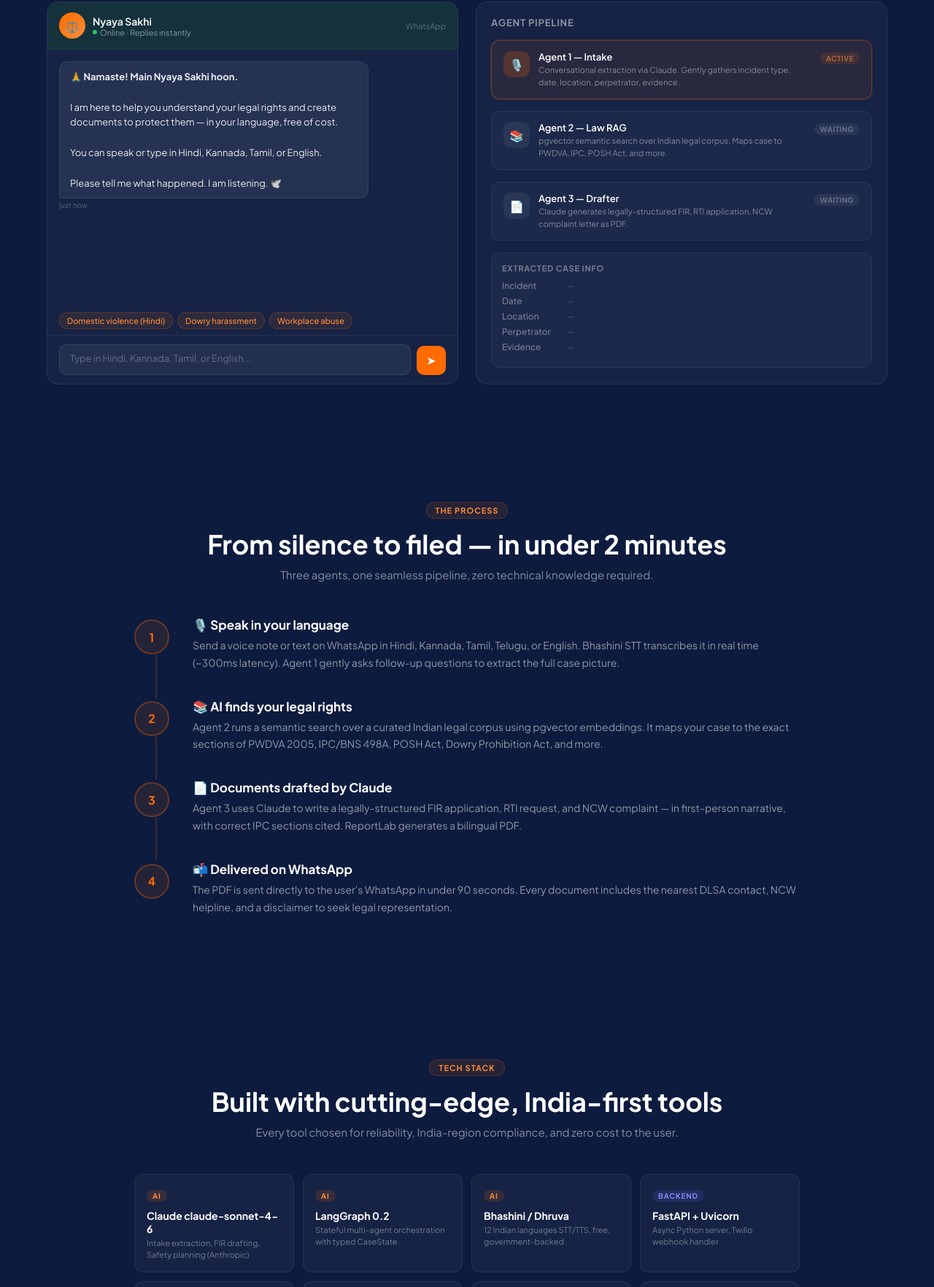
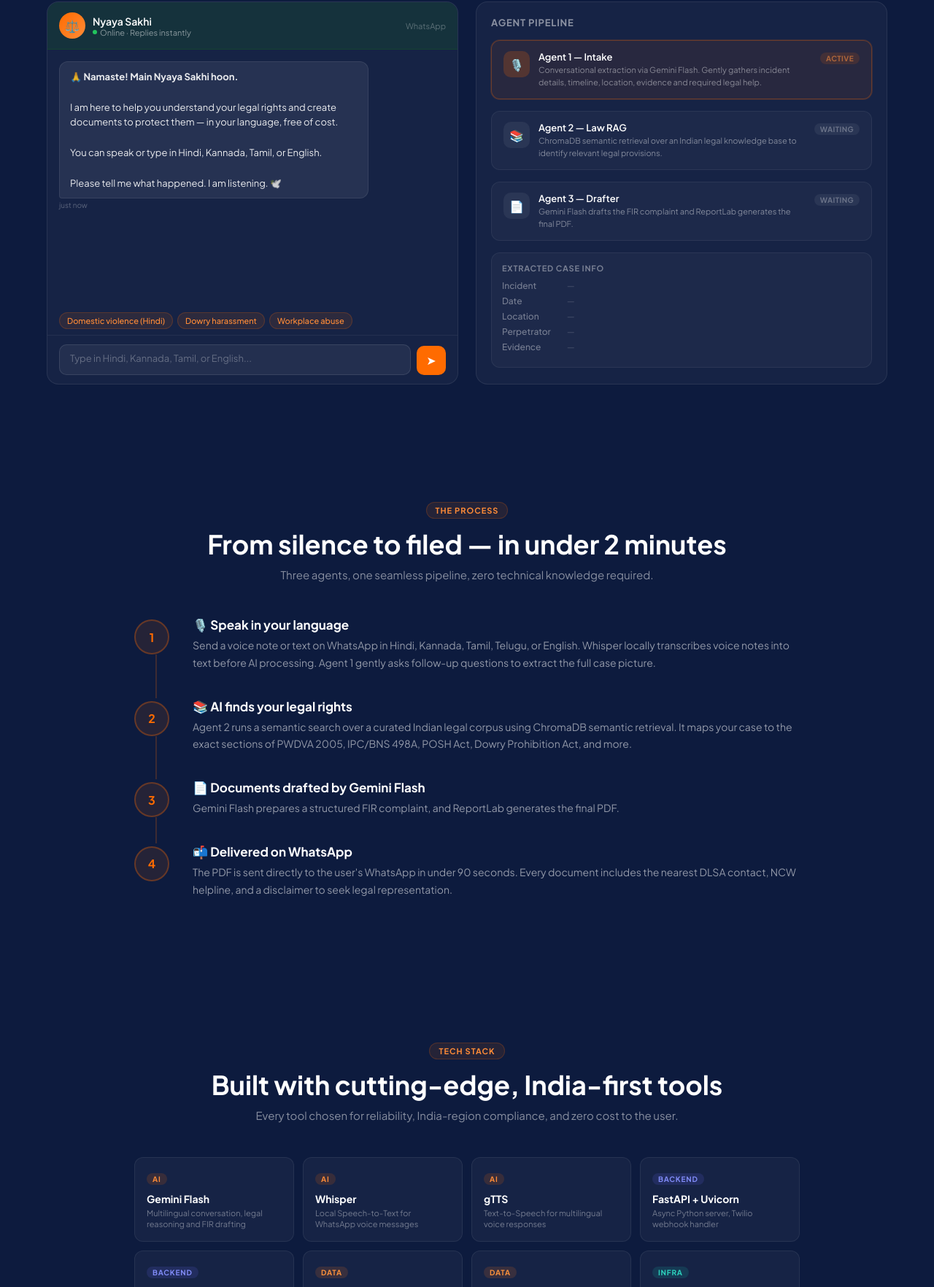
Before and after one commit to AnchalRaoN/nyaya-sakhi, a plain HTML site: page frontend/index.html in a window 1280 px wide. Shown: the part 1036-2800 px from the top of the page at 73% size. Drawn offline with Linux system fonts and the light colour scheme.

Commit message:
Update frontend tech stack

```diff
--- a/frontend/index.html
+++ b/frontend/index.html
@@ -390,7 +390,7 @@
       <a href="#demo" class="nav-link">Demo</a>
       <a href="#how" class="nav-link">How it works</a>
       <a href="#stack" class="nav-link">Tech stack</a>
-      <a href="https://github.com" class="nav-cta" target="_blank">GitHub →</a>
+      <a href="https://github.com/AnchalRaoN/nyaya-sakhi" class="nav-cta" target="_blank">GitHub →</a>
     </div>
   </div>
 </nav>
@@ -409,7 +409,7 @@
       <span>Legal aid for every<br/><span class="highlight">Indian woman.</span></span>
     </h1>
     <p class="hero-sub">
-      An agentic AI system that collapses the legal access gap — voice-to-FIR in 90 seconds,
+      An agentic AI system that collapses the legal access gap — voice-to-FIR in minutes,
       in your language, on WhatsApp, at zero cost.
     </p>
     <div class="hero-stats">
@@ -484,7 +484,7 @@
         <div class="agent-icon">🎙️</div>
         <div class="agent-info">
           <div class="agent-name">Agent 1 — Intake</div>
-          <div class="agent-desc">Conversational extraction via Claude. Gently gathers incident type, date, location, perpetrator, evidence.</div>
+          <div class="agent-desc">Conversational extraction via Gemini Flash. Gently gathers incident details, timeline, location, evidence and required legal help.</div>
         </div>
         <span class="agent-status status-active" id="a1status">ACTIVE</span>
       </div>
@@ -493,7 +493,7 @@
         <div class="agent-icon">📚</div>
         <div class="agent-info">
           <div class="agent-name">Agent 2 — Law RAG</div>
-          <div class="agent-desc">pgvector semantic search over Indian legal corpus. Maps case to PWDVA, IPC, POSH Act, and more.</div>
+          <div class="agent-desc">ChromaDB semantic retrieval over an Indian legal knowledge base to identify relevant legal provisions.</div>
         </div>
         <span class="agent-status status-waiting" id="a2status">WAITING</span>
       </div>
@@ -502,7 +502,7 @@
         <div class="agent-icon">📄</div>
         <div class="agent-info">
           <div class="agent-name">Agent 3 — Drafter</div>
-          <div class="agent-desc">Claude generates legally-structured FIR, RTI application, NCW complaint letter as PDF.</div>
+          <div class="agent-desc">Gemini Flash drafts the FIR complaint and ReportLab generates the final PDF.</div>
         </div>
         <span class="agent-status status-waiting" id="a3status">WAITING</span>
       </div>
@@ -546,7 +546,7 @@
       <div class="step-num">1</div>
       <div class="step-body">
         <div class="step-title">🎙️ Speak in your language</div>
-        <div class="step-desc">Send a voice note or text on WhatsApp in Hindi, Kannada, Tamil, Telugu, or English. Bhashini STT transcribes it in real time (~300ms latency). Agent 1 gently asks follow-up questions to extract the full case picture.</div>
+        <div class="step-desc">Send a voice note or text on WhatsApp in Hindi, Kannada, Tamil, Telugu, or English. Whisper locally transcribes voice notes into text before AI processing. Agent 1 gently asks follow-up questions to extract the full case picture.</div>
       </div>
     </div>
     <div class="step">
@@ -554,15 +554,15 @@
       <div class="step-num">2</div>
       <div class="step-body">
         <div class="step-title">📚 AI finds your legal rights</div>
-        <div class="step-desc">Agent 2 runs a semantic search over a curated Indian legal corpus using pgvector embeddings. It maps your case to the exact sections of PWDVA 2005, IPC/BNS 498A, POSH Act, Dowry Prohibition Act, and more.</div>
+        <div class="step-desc">Agent 2 runs a semantic search over a curated Indian legal corpus using ChromaDB semantic retrieval. It maps your case to the exact sections of PWDVA 2005, IPC/BNS 498A, POSH Act, Dowry Prohibition Act, and more.</div>
       </div>
     </div>
     <div class="step">
       <div class="step-line"></div>
       <div class="step-num">3</div>
       <div class="step-body">
-        <div class="step-title">📄 Documents drafted by Claude</div>
-        <div class="step-desc">Agent 3 uses Claude to write a legally-structured FIR application, RTI request, and NCW complaint — in first-person narrative, with correct IPC sections cited. ReportLab generates a bilingual PDF.</div>
+        <div class="step-title">📄 Documents drafted by Gemini Flash</div>
+        <div class="step-desc">Gemini Flash prepares a structured FIR complaint, and ReportLab generates the final PDF.</div>
       </div>
     </div>
     <div class="step">
@@ -583,14 +583,14 @@
     <p>Every tool chosen for reliability, India-region compliance, and zero cost to the user.</p>
   </div>
   <div class="stack-grid">
-    <div class="stack-card"><span class="stack-tag tag-ai">AI</span><div class="stack-name">Claude claude-sonnet-4-6</div><div class="stack-role">Intake extraction, FIR drafting, Safety planning (Anthropic)</div></div>
-    <div class="stack-card"><span class="stack-tag tag-ai">AI</span><div class="stack-name">LangGraph 0.2</div><div class="stack-role">Stateful multi-agent orchestration with typed CaseState</div></div>
-    <div class="stack-card"><span class="stack-tag tag-ai">AI</span><div class="stack-name">Bhashini / Dhruva</div><div class="stack-role">12 Indian languages STT/TTS, free, government-backed</div></div>
+    <div class="stack-card"><span class="stack-tag tag-ai">AI</span><div class="stack-name">Gemini Flash</div><div class="stack-role">Multilingual conversation, legal reasoning and FIR drafting</div></div>
+    <div class="stack-card"><span class="stack-tag tag-ai">AI</span><div class="stack-name">Whisper</div><div class="stack-role">Local Speech-to-Text for WhatsApp voice messages</div></div>
+    <div class="stack-card"><span class="stack-tag tag-ai">AI</span><div class="stack-name">gTTS</div><div class="stack-role">Text-to-Speech for multilingual voice responses</div></div>
     <div class="stack-card"><span class="stack-tag tag-backend">Backend</span><div class="stack-name">FastAPI + Uvicorn</div><div class="stack-role">Async Python server, Twilio webhook handler</div></div>
     <div class="stack-card"><span class="stack-tag tag-backend">Backend</span><div class="stack-name">Twilio WhatsApp</div><div class="stack-role">Webhook receiver, OGG audio, PDF media delivery</div></div>
-    <div class="stack-card"><span class="stack-tag tag-data">Data</span><div class="stack-name">Supabase + pgvector</div><div class="stack-role">Legal corpus embeddings, India region, DPDP compliant</div></div>
+    <div class="stack-card"><span class="stack-tag tag-data">Data</span><div class="stack-name">ChromaDB</div><div class="stack-role">Vector database for semantic legal retrieval</div></div>
     <div class="stack-card"><span class="stack-tag tag-data">Data</span><div class="stack-name">all-MiniLM-L6-v2</div><div class="stack-role">Sentence embeddings for legal section similarity search</div></div>
-    <div class="stack-card"><span class="stack-tag tag-infra">Infra</span><div class="stack-name">Railway</div><div class="stack-role">Deployed backend with auto-scaling, HTTPS, zero cold start</div></div>
+    <div class="stack-card"><span class="stack-tag tag-infra">Infra</span><div class="stack-name">Render</div><div class="stack-role">Cloud hosting for the FastAPI backend</div></div>
     <div class="stack-card"><span class="stack-tag tag-backend">PDF</span><div class="stack-name">ReportLab</div><div class="stack-role">Bilingual FIR PDF with NotoDevanagari font for Hindi</div></div>
   </div>
 </section>
```
